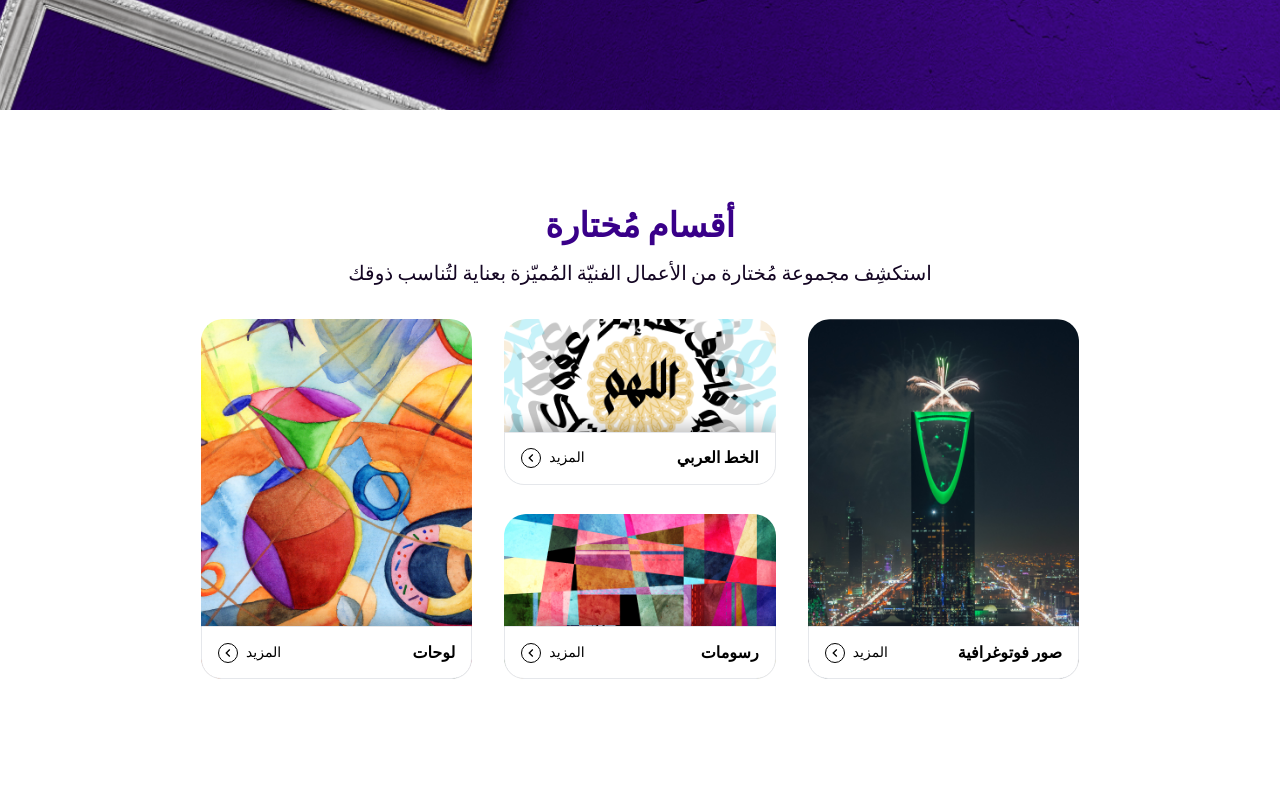
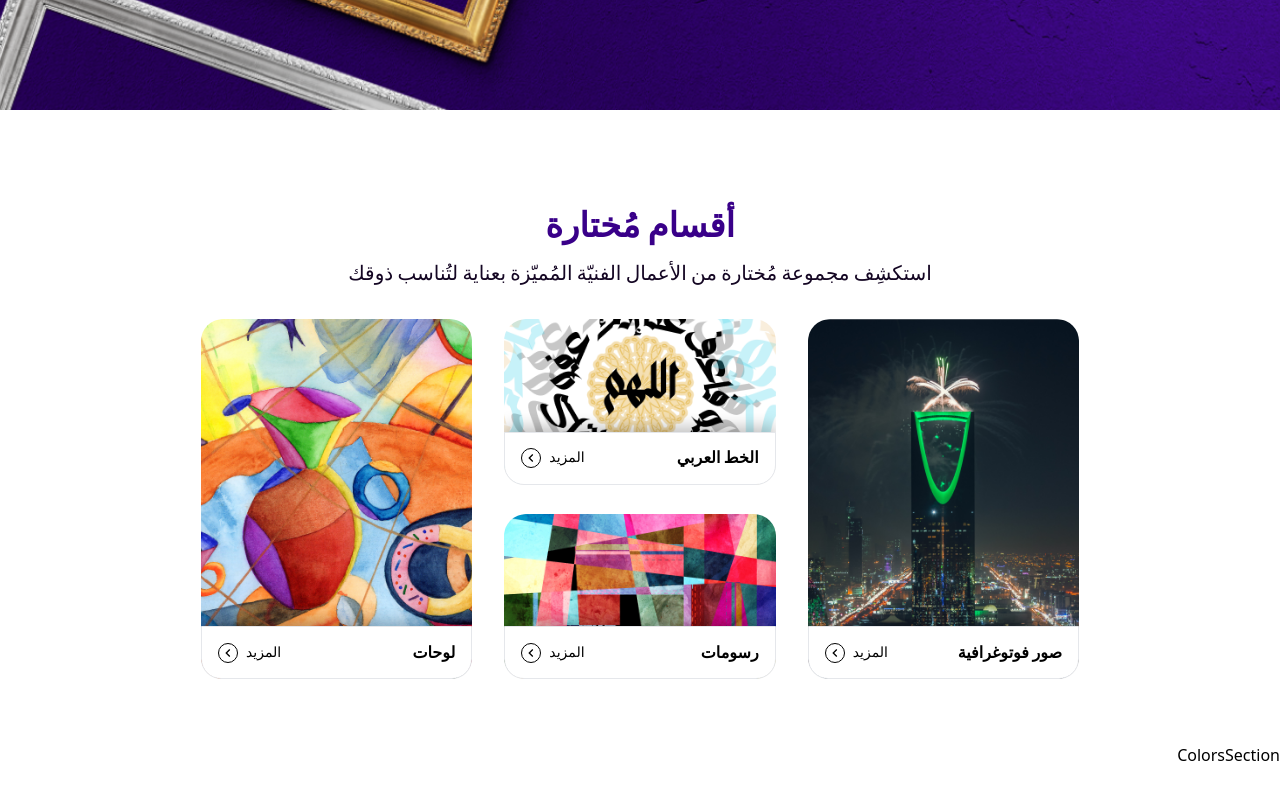
Before and after one commit to abdelrahman-Ebrahim/wojood, a Next.js app: page / in a window 1280 px wide. Shown: the part 418-1218 px from the top of the page. After the commit the page ends 1185 px from the top, so only its background shows below. Built offline with nearby package versions, Linux system fonts and the light colour scheme.

Commit message:
ColorsSection init

```diff
--- a/app/components/Chosen/Chosen.tsx
+++ b/app/components/Chosen/Chosen.tsx
@@ -3,7 +3,7 @@ import ImageCard from "../ImageCard/ImageCard";
 
 const Chosen = () => {
   return (
-    <section className="mt-[90px] flex flex-col text-center font-rubik mx-[143px] mb-96">
+    <section className="mt-[90px] flex flex-col text-center font-rubik mx-[143px] mb-8">
       <h2 className="text-[#390089] font-semibold text-[34px]">أقسام مُختارة</h2>
       <p className="mt-2 text-[#140623] font-normal text-xl">
         استكشِف مجموعة مُختارة من الأعمال الفنيّة المُميّزة بعناية لتُناسب ذوقك
--- /dev/null
+++ b/app/components/ColorsSection/ColorsSection.tsx
@@ -0,0 +1,9 @@
+import React from 'react'
+
+const ColorsSection = () => {
+  return (
+    <section className='mt-16'>ColorsSection</section>
+  )
+}
+
+export default ColorsSection
--- a/app/page.tsx
+++ b/app/page.tsx
@@ -1,4 +1,5 @@
 import Chosen from "./components/Chosen/Chosen";
+import ColorsSection from "./components/ColorsSection/ColorsSection";
 import Hero from "./components/Hero/Hero";
 
 export default function Home() {
@@ -6,6 +7,7 @@ export default function Home() {
     <div>
       <Hero />
       <Chosen />
+      <ColorsSection />
     </div>
   );
 }
```
